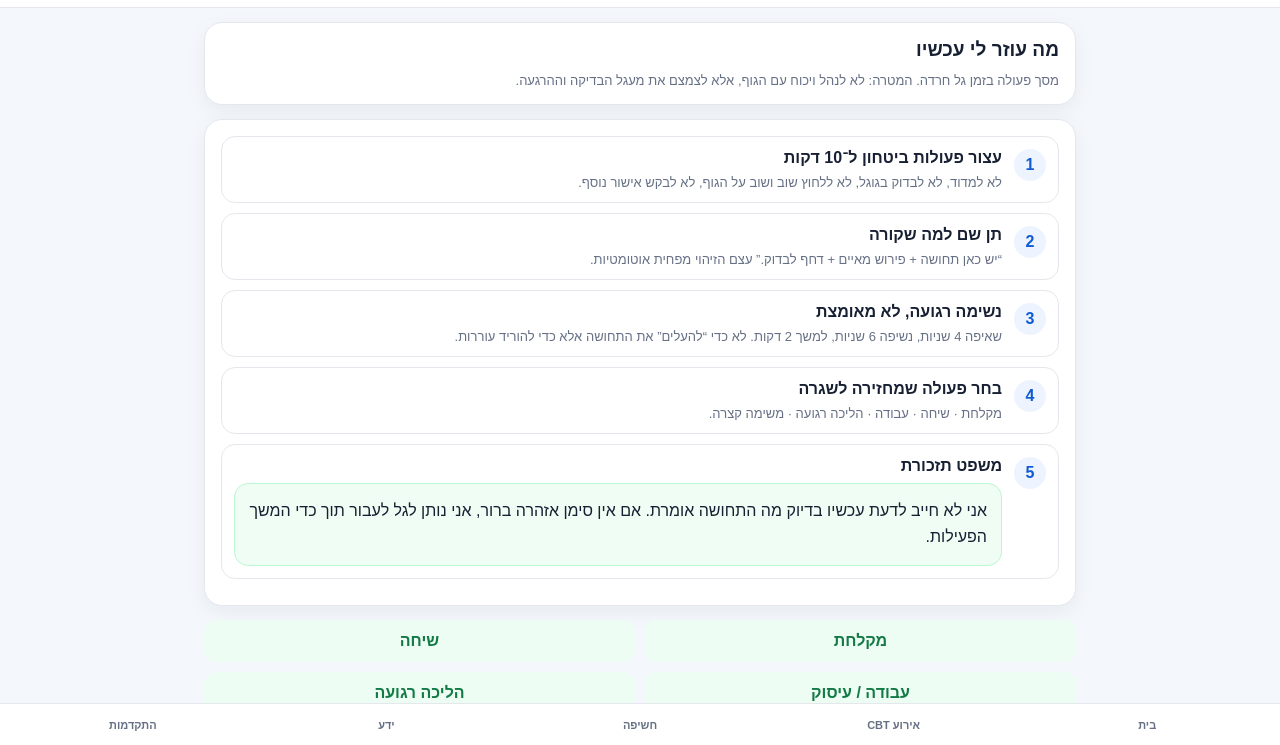
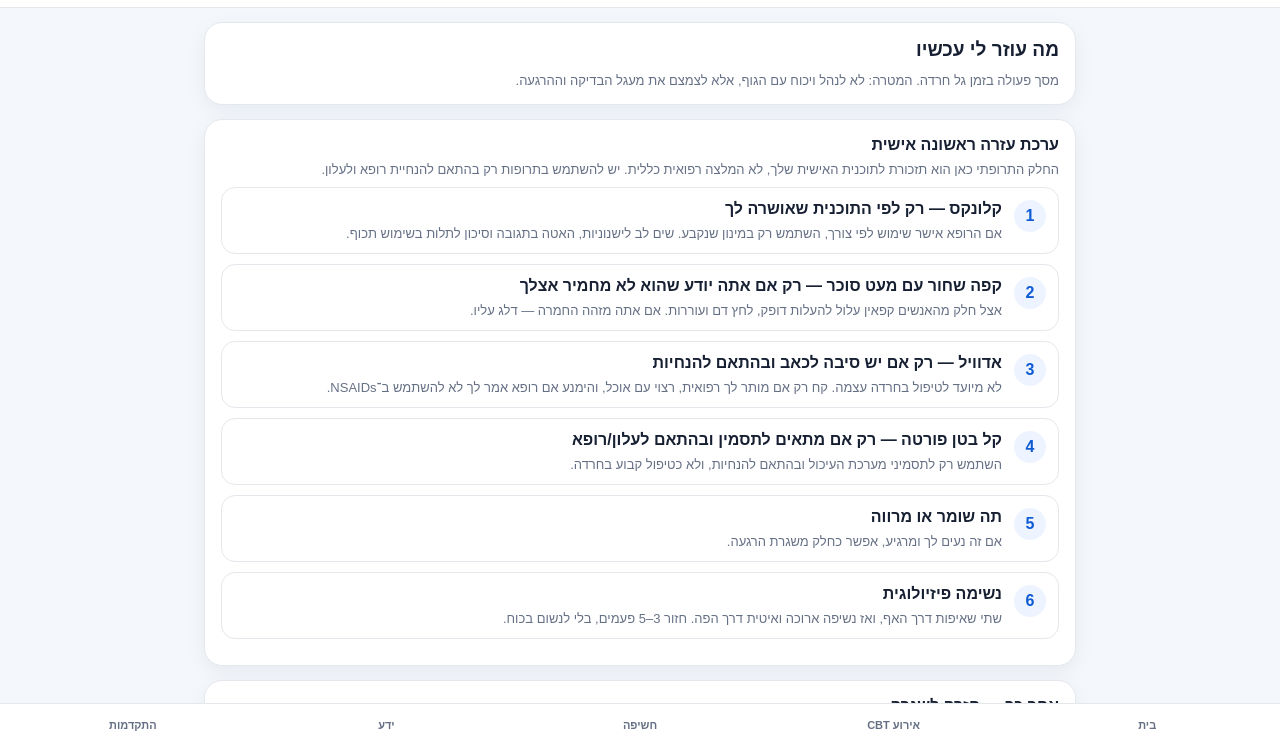
Before and after one commit to gbetser/CBT-Health-App, a website: page public/index.html in a window 1280 px wide. Both pictures are taken after a click on the button "גל חרדה עכשיו". Shown: the part 54-799 px from the top of the page. Drawn offline with Linux system fonts and the light colour scheme.

Commit message:
Add personal first-aid plan with medication safety notes

```diff
--- a/public/index.html
+++ b/public/index.html
@@ -52,11 +52,24 @@ pre.answer{white-space:pre-wrap;background:#fafafa;border:1px solid var(--line);
 <section class="screen" id="help">
   <div class="card"><h2>מה עוזר לי עכשיו</h2><div class="muted">מסך פעולה בזמן גל חרדה. המטרה: לא לנהל ויכוח עם הגוף, אלא לצמצם את מעגל הבדיקה וההרגעה.</div><div id="helpProfile" class="profilebox muted" style="display:none"></div></div>
   <div class="card">
+    <h3>ערכת עזרה ראשונה אישית</h3>
+    <div class="muted" style="margin-bottom:10px">החלק התרופתי כאן הוא תזכורת לתוכנית האישית שלך, לא המלצה רפואית כללית. יש להשתמש בתרופות רק בהתאם להנחיית רופא ולעלון.</div>
+    <div class="helpstep"><div class="num">1</div><div><h3>קלונקס — רק לפי התוכנית שאושרה לך</h3><div class="muted">אם הרופא אישר שימוש לפי צורך, השתמש רק במינון שנקבע. שים לב לישנוניות, האטה בתגובה וסיכון לתלות בשימוש תכוף.</div></div></div>
+    <div class="helpstep"><div class="num">2</div><div><h3>קפה שחור עם מעט סוכר — רק אם אתה יודע שהוא לא מחמיר אצלך</h3><div class="muted">אצל חלק מהאנשים קפאין עלול להעלות דופק, לחץ דם ועוררות. אם אתה מזהה החמרה — דלג עליו.</div></div></div>
+    <div class="helpstep"><div class="num">3</div><div><h3>אדוויל — רק אם יש סיבה לכאב ובהתאם להנחיות</h3><div class="muted">לא מיועד לטיפול בחרדה עצמה. קח רק אם מותר לך רפואית, רצוי עם אוכל, והימנע אם רופא אמר לך לא להשתמש ב־NSAIDs.</div></div></div>
+    <div class="helpstep"><div class="num">4</div><div><h3>קל בטן פורטה — רק אם מתאים לתסמין ובהתאם לעלון/רופא</h3><div class="muted">השתמש רק לתסמיני מערכת העיכול ובהתאם להנחיות, ולא כטיפול קבוע בחרדה.</div></div></div>
+    <div class="helpstep"><div class="num">5</div><div><h3>תה שומר או מרווה</h3><div class="muted">אם זה נעים לך ומרגיע, אפשר כחלק משגרת הרגעה.</div></div></div>
+    <div class="helpstep"><div class="num">6</div><div><h3>נשימה פיזיולוגית</h3><div class="muted">שתי שאיפות דרך האף, ואז נשיפה ארוכה ואיטית דרך הפה. חזור 3–5 פעמים, בלי לנשום בכוח.</div></div></div>
+  </div>
+
+  <div class="card">
+    <h3>אחר כך — חזרה לשגרה</h3>
     <div class="helpstep"><div class="num">1</div><div><h3>עצור פעולות ביטחון ל־10 דקות</h3><div class="muted">לא למדוד, לא לבדוק בגוגל, לא ללחוץ שוב ושוב על הגוף, לא לבקש אישור נוסף.</div></div></div>
     <div class="helpstep"><div class="num">2</div><div><h3>תן שם למה שקורה</h3><div class="muted">“יש כאן תחושה + פירוש מאיים + דחף לבדוק.” עצם הזיהוי מפחית אוטומטיות.</div></div></div>
     <div class="helpstep"><div class="num">3</div><div><h3>נשימה רגועה, לא מאומצת</h3><div class="muted">שאיפה 4 שניות, נשיפה 6 שניות, למשך 2 דקות. לא כדי “להעלים” את התחושה אלא כדי להוריד עוררות.</div></div></div>
     <div class="helpstep"><div class="num">4</div><div><h3>בחר פעולה שמחזירה לשגרה</h3><div class="muted">מקלחת · שיחה · עבודה · הליכה רגועה · משימה קצרה.</div></div></div>
     <div class="helpstep"><div class="num">5</div><div><h3>משפט תזכורת</h3><div class="mantra">אני לא חייב לדעת עכשיו בדיוק מה התחושה אומרת. אם אין סימן אזהרה ברור, אני נותן לגל לעבור תוך כדי המשך הפעילות.</div></div></div>
+    <div class="helpstep"><div class="num">6</div><div><h3>פעולות שמוכרות לי כעוזרות</h3><div class="muted">הליכה בטבע או ספורט מתון · עבודות בית · עיסוי צוואר אחורי · שיחה עם חברים · חיבוק · מדיטציה · תפילה/הקשבה לתוכן מרגיע · לא להימנע מפעילות רגילה.</div></div></div>
   </div>
   <div class="grid2">
     <button class="good" onclick="logHelp('מקלחת')">מקלחת</button><button class="good" onclick="logHelp('שיחה')">שיחה</button><button class="good" onclick="logHelp('עבודה')">עבודה / עיסוק</button><button class="good" onclick="logHelp('הליכה')">הליכה רגועה</button>
```
